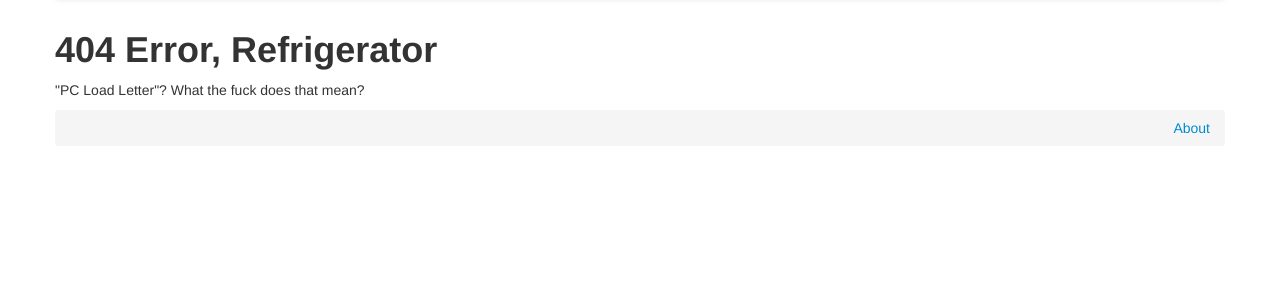
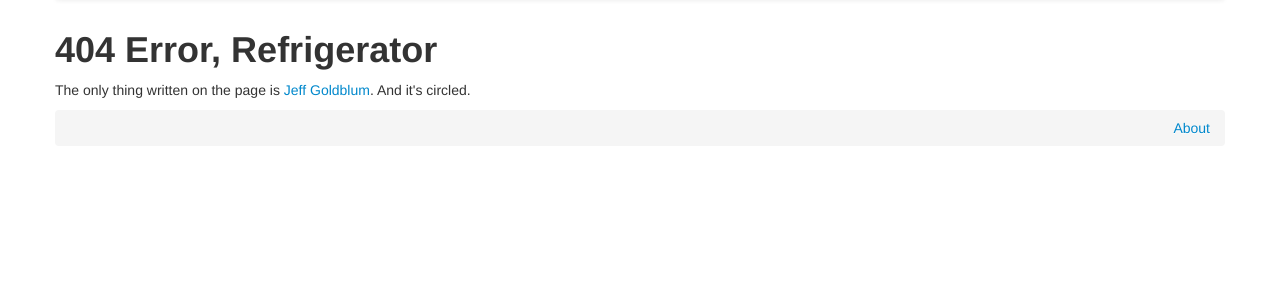
Before and after one commit to jmoswalt/djangodash2012, a Django app: template oldmail/templates/404.html in a window 1280 px wide. Shown: the part 42-342 px from the top of the page. Run offline with Django 3.2, Linux system fonts and the light colour scheme; the template is opened without the code that fills it, so the values that code supplies are empty; parts of the project's set-up code (start-up, migrations or seed data) failed here and were passed over; some libraries are stand-ins or nearby versions.

Commit message:
Adding a more family-friendly quote.

```diff
--- a/oldmail/templates/404.html
+++ b/oldmail/templates/404.html
@@ -5,6 +5,6 @@
 {% block body %}
     <div class="span12">
         <h1>404 Error, Refrigerator</h1>
-        <p>"PC Load Letter"? What the fuck does that mean? </p>
+        <p>The only thing written on the page is <a href="http://www.kungfugrippe.com/post/7350787301/jeff-goldblum">Jeff Goldblum</a>. And it's circled.</p>
     </div>
 {% endblock body %}
--- a/oldmail/templates/500.html
+++ b/oldmail/templates/500.html
@@ -6,6 +6,5 @@
     <div class="span12">
         <h1>500 Error, meow</h1>
         <p>That's not a riding horse.</p>
-        <p>The only thing written on the page is Jeff Goldblum. And it's circled.</p>
     </div>
 {% endblock body %}
```
